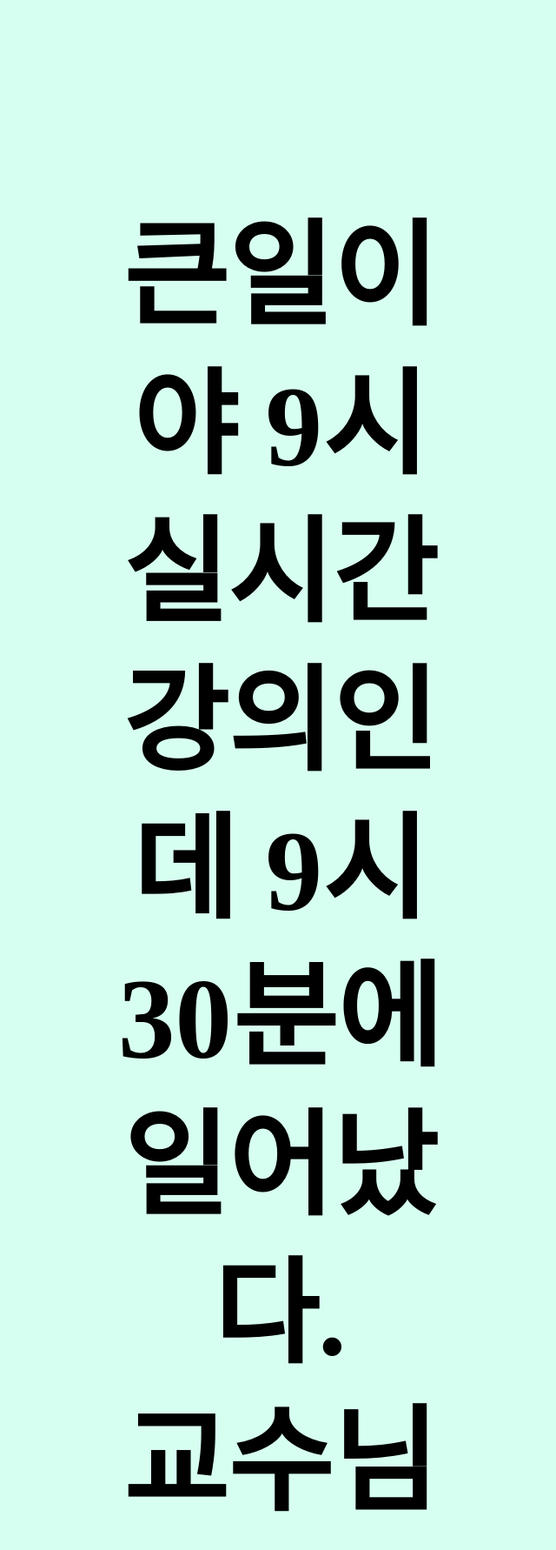
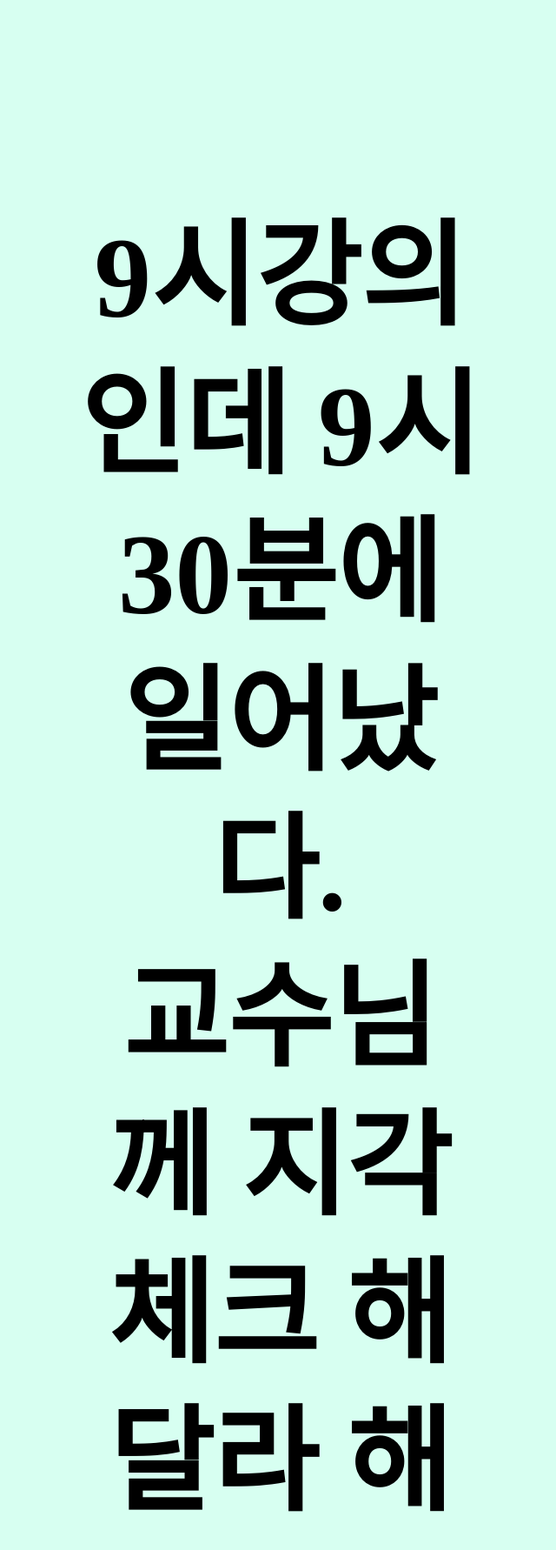
Before and after one commit to soosbk/gradetest, a Django app: page /test1/ in a window 1280 px wide. Shown: the part 458-2240 px from the top of the page at 87% size, without its empty margins (326-966 px from the left). Run offline with Django 3.2, Linux system fonts and the light colour scheme; some web fonts are replaced.

Commit message:
Update test1.html

```diff
--- a/mbti/main/templates/test1.html
+++ b/mbti/main/templates/test1.html
@@ -17,14 +17,14 @@
                 <div class="test">
                     <div class="question_container">
                         <h3 class="number">1/8</h3>
-                        <h3 class="question">큰일이야 9시 실시간강의인데 9시 30분에 일어났다. <br>교수님께 지각체크라도 해달라 해야 하나..</h3>
+                        <h3 class="question"> 9시강의인데 9시 30분에 일어났다. <br>교수님께 지각체크 해달라 해야 하나..</h3>
                         </div>
                         <div class="answer">
                             <div class="button">
 
                                     {%csrf_token%}
 
-                                        <button type="submit" class="option" name="answer" value=1>사람이 살면서 지각 할 수도 있지! 안 해줄지도 모르는데 다시잔다</button>
+                                        <button type="submit" class="option" name="answer" value=1>살면서 지각 할 수도 있지! 안 해줄지도 모르는데 다시잔다</button>
                                         <button type="submit" class="option" name="answer" value=2>지금이라도 들어가서 지각처리 해달라한다</button>
 
 
```
